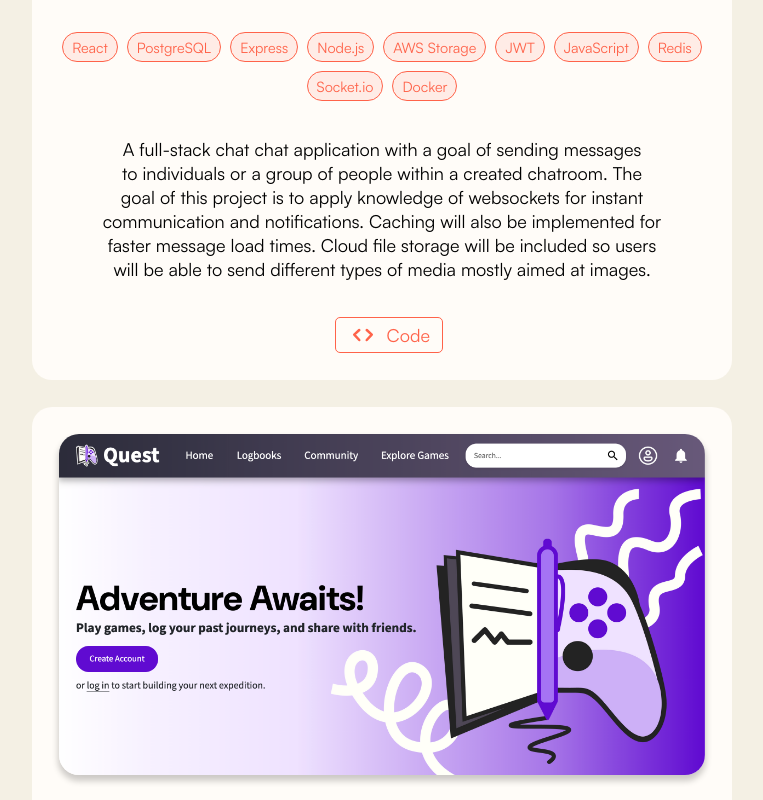
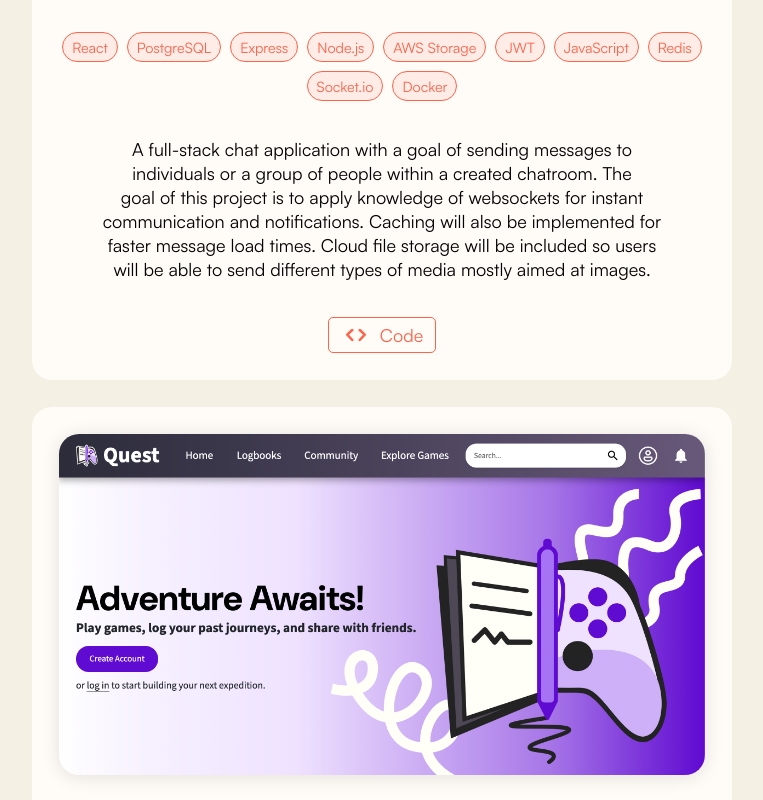
Before and after one commit to labram13/portfolio, a React (Vite) app: page / in a window 1280 px wide. Shown: the part 2760-3560 px from the top of the page, without its empty margins (258-1021 px from the left). Built offline with nearby package versions, Linux system fonts and the light colour scheme.

Commit message:
changed box shadow and fixed code button spacing when there is no live button. removed gap and instead added margin right to live button

```diff
--- a/src/components/Projects.jsx
+++ b/src/components/Projects.jsx
@@ -11,7 +11,7 @@
     {
         title: "chatterbox (In Progress)",
         techStack: ['React', 'PostgreSQL', 'Express', 'Node.js', 'AWS Storage', 'JWT', 'JavaScript', 'Redis', 'Socket.io', 'Docker'],
-        description: "A full-stack chat chat application with a goal of sending messages to individuals or a group of people within a created chatroom. The goal of this project is to apply knowledge of websockets for instant communication and notifications. Caching will also be implemented for faster message load times. Cloud file storage will be included so users will be able to send different types of media mostly aimed at images. ",
+        description: "A full-stack chat application with a goal of sending messages to individuals or a group of people within a created chatroom. The goal of this project is to apply knowledge of websockets for instant communication and notifications. Caching will also be implemented for faster message load times. Cloud file storage will be included so users will be able to send different types of media mostly aimed at images. ",
         code: "https://github.com/labram13/ChatterBox",
         img: chatterbox
 
--- a/src/index.css
+++ b/src/index.css
@@ -321,9 +321,11 @@
   display: flex;
   flex-direction: row;
   justify-content: flex-start;
-  gap: .75rem;
+  /* gap: .75rem; */
 
 }
+
+
 
 
 h3 {
@@ -375,6 +377,10 @@
   border-radius: 5px;
 }
 
+.live-button {
+  margin-right: .75rem;
+}
+
 .code-button, .linkedin{
   background-color: #FFFCF8;
   border: solid 1px #FF634A;
@@ -389,7 +395,7 @@
 
 .project-card img {
   border-radius: 20px;
-  box-shadow: 0 5px 6px 1px rgba(0, 0, 0, .2);
+  box-shadow: 0 2px 18px 1px rgba(0, 0, 0, .1);
 }
 
 /* education css */
```
